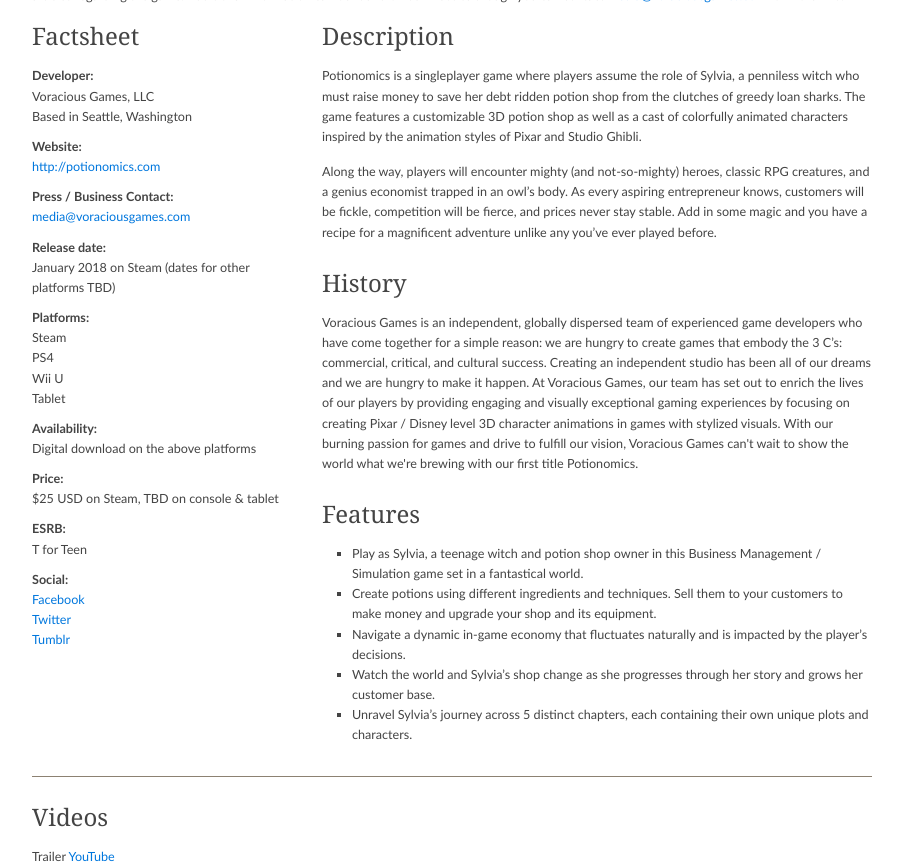
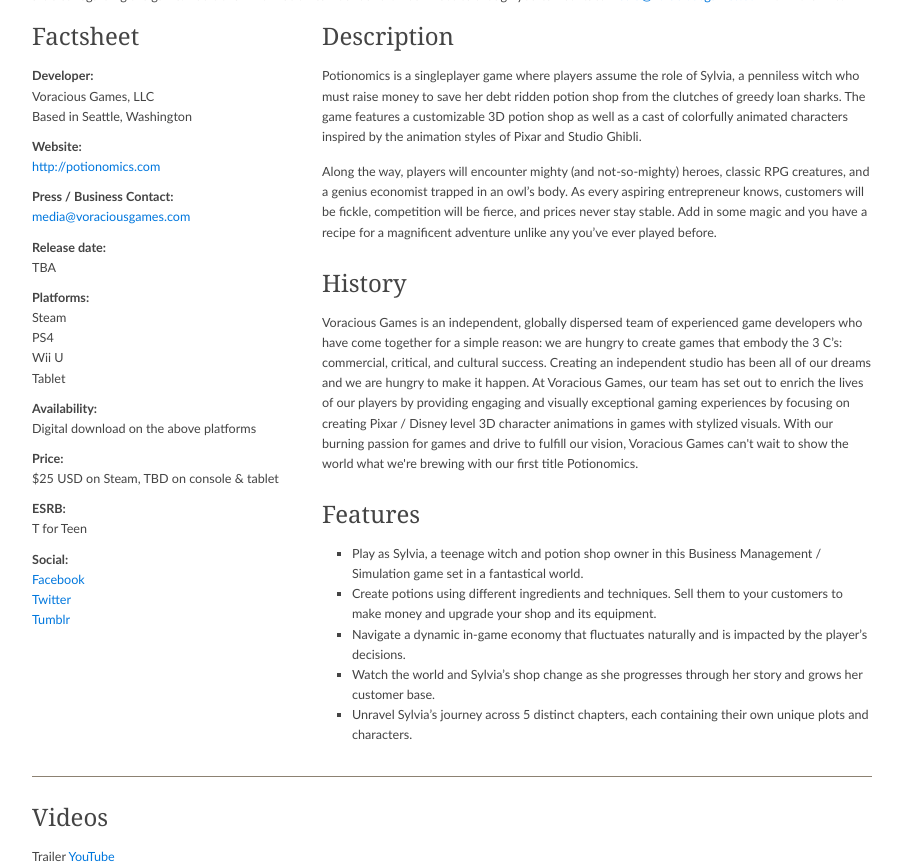
Before and after one commit to studioblack/jekyll, a Jekyll site: the page built from presskit.md, in a window 1280 px wide and 900 px high, scrolled down 485 px, cut to the strip 0-863 px from the top of the window. Shown: the whole strip, without its empty margins (333-1234 px from the left). Built offline with Jekyll 4.4.1, drawn with Linux system fonts in a browser that asks for light colours.

Commit message:
Update data.yml

```diff
--- a/_data/data.yml
+++ b/_data/data.yml
@@ -1,7 +1,7 @@
 featureImage: /images/concept_art/concept_art.jpg
 title: Potionomics
 developer: Voracious Games, LLC
-releaseDate: January 2018 on Steam (dates for other platforms TBD)
+releaseDate: TBA
 website: http://potionomics.com
 basedIn: Seattle, Washington
 pressContact: media@voraciousgames.com
```
